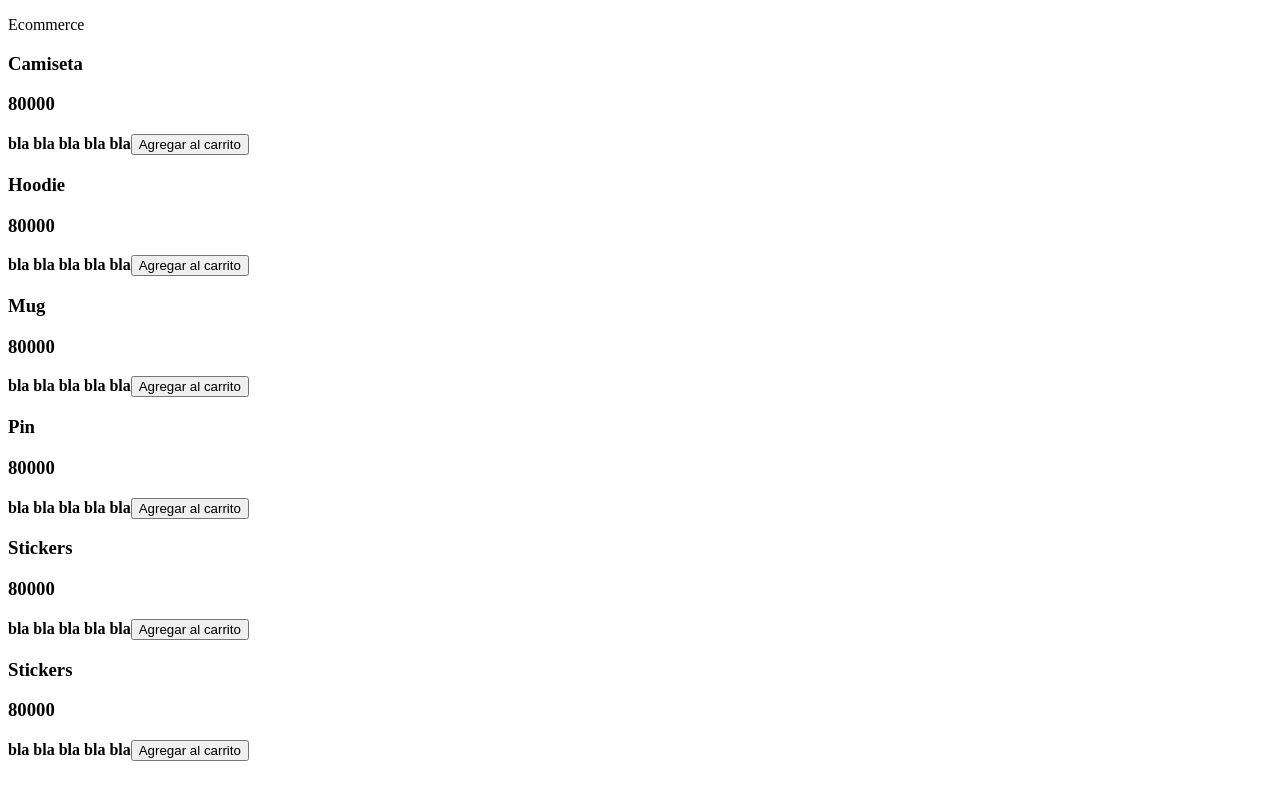
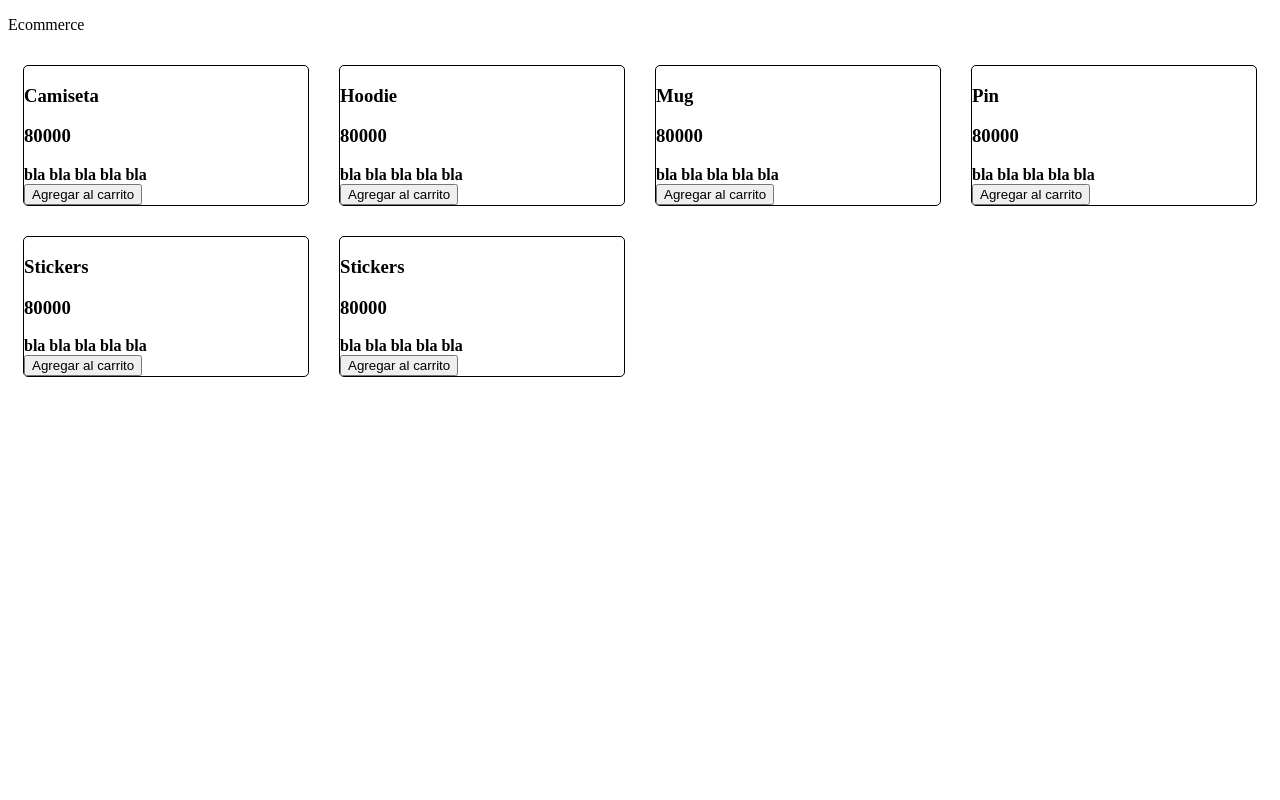
Before and after one commit to javierfuentesm/AngularEcommerce, an Angular app: page / in a window 1280 px wide. Built offline with nearby package versions, Linux system fonts and the light colour scheme.

Commit message:
Se agregan estilos

```diff
--- a/src/app/app.component.html
+++ b/src/app/app.component.html
@@ -2,8 +2,10 @@
   Ecommerce
 </p>
 
-<div *ngFor="let product of products">
+
+<div class="product-grid">
   <app-product
+    *ngFor="let product of products"
     (productClicked)="clickedProduct($event)"
     [product]="product"
   ></app-product>
--- a/src/app/app.component.scss
+++ b/src/app/app.component.scss
@@ -0,0 +1,16 @@
+body{
+    margin: 0px;
+    padding: 0px;
+}
+
+.product-grid{
+    display: grid;
+    grid-template-columns: repeat(1,1fr);
+}
+@media(min-width:576px){
+
+.product-grid{
+    display: grid;
+    grid-template-columns: repeat(4,1fr);
+}
+}
--- a/src/app/components/product.component.html
+++ b/src/app/components/product.component.html
@@ -1,4 +1,6 @@
-<h3>{{product.title}}</h3>
-<h3>{{product.price}}</h3>
-<strong>{{product.description }}</strong>
-<button (click)="addCart()">Agregar al carrito</button>
+
+    <h3>{{product.title}}</h3>
+    <h3>{{product.price}}</h3>
+    <strong>{{product.description }}</strong>
+    <br>
+    <button (click)="addCart()">Agregar al carrito</button>
--- /dev/null
+++ b/src/app/components/product.component.scss
@@ -0,0 +1,10 @@
+:host {
+    margin: 15px;
+    border: 1px solid black;
+    border-radius: 5px;
+    display: block;
+}
+
+img {
+    max-width: 100%;
+}
--- a/src/app/components/product.component.ts
+++ b/src/app/components/product.component.ts
@@ -12,7 +12,8 @@ import {
 import { Product } from '../product.model';
 @Component({
   selector: 'app-product',
-  templateUrl: './product.component.html'
+  templateUrl: './product.component.html',
+  styleUrls: ['./product.component.scss']
 })
 export class ProductComponent implements OnInit, DoCheck, OnDestroy {
   constructor() {
@@ -28,6 +29,7 @@ export class ProductComponent implements OnInit, DoCheck, OnDestroy {
     console.log('Init');
   }
   ngDoCheck() {
+    // es como en componentDidMount
     console.log('Do check');
   }
   ngOnDestroy() {
@@ -37,4 +39,5 @@ export class ProductComponent implements OnInit, DoCheck, OnDestroy {
   addCart() {
     this.productClicked.emit(this.product.id);
   }
+
 }
```
